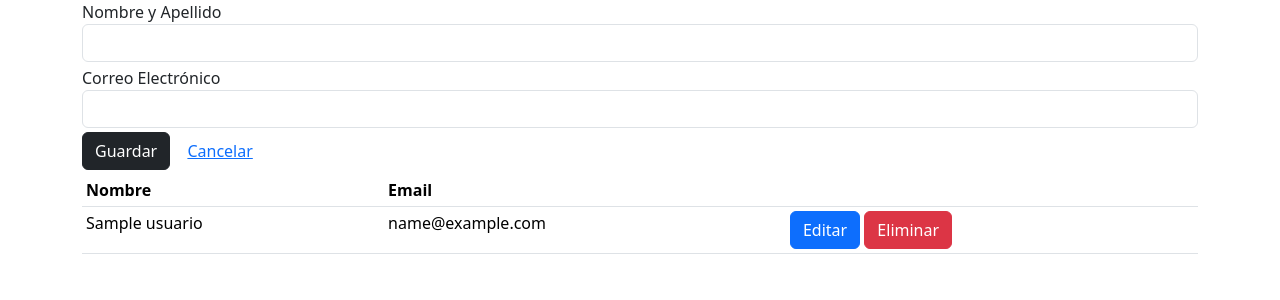
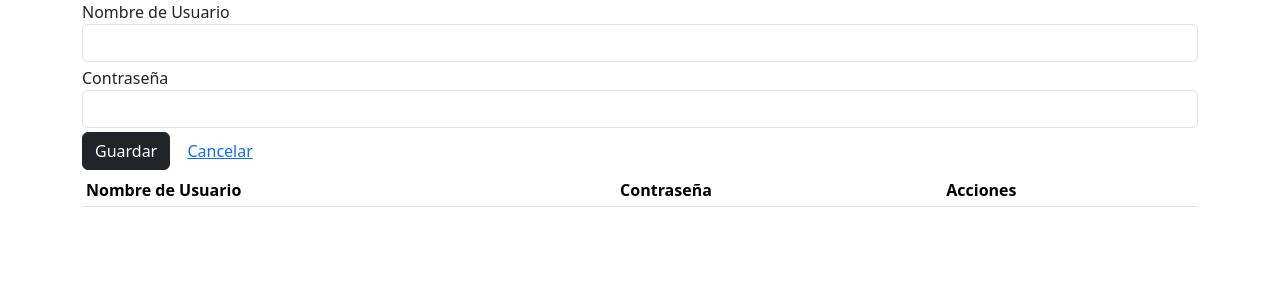
Before and after one commit to velycrxcker/7bFLASK, a Flask app: page / in a window 1280 px wide. Shown: the top 300 px of the page. Run offline with Flask 3, Linux system fonts and the light colour scheme; tables that the repository leaves empty or names only in its code hold one stand-in row (values such as "Sample post"); lists and menus that the app fills with data are empty.

Commit message:
Update app.html

```diff
--- a/templates/app.html
+++ b/templates/app.html
@@ -3,21 +3,22 @@
 <head>
     <meta charset="UTF-8">
     <meta name="viewport" content="width=device-width, initial-scale=1.0">
-    <link href="https://cdn.jsdelivr.net/npm/bootstrap@5.3.3/dist/css/bootstrap.min.css" rel="stylesheet">
-    <script src="https://code.jquery.com/jquery-3.7.1.min.js"></script>
+    <link href="https://cdn.jsdelivr.net/npm/bootstrap@5.3.3/dist/css/bootstrap.min.css" rel="stylesheet" integrity="sha384-QWTKZyjpPEjISv5WaRU9OFeRpok6YctnYmDr5pNlyT2bRjXh0JMhjY6hW+ALEwIH" crossorigin="anonymous">
+    <script src="https://code.jquery.com/jquery-3.7.1.min.js" integrity="sha256-/JqT3SQfawRcv/BIHPThkBvs0OEvtFFmqPF/lYI/Cxo=" crossorigin="anonymous"></script>
     <title>Registro de Usuarios</title>
 </head>
 <body>
     <div class="container">
-        <form id="frmUsuario" method="post">
+      <form id="frmUsuarios" method="post">
           <input type="hidden" id="id" name="id">
+
           <div class="mb-1">
-                <label for="nombre">Nombre y Apellido</label>
+              <label for="nombre">Nombre de Usuario</label>
               <input type="text" id="nombre" name="nombre" class="form-control" required>
           </div>
           <div class="mb-1">
-                <label for="email">Correo Electrónico</label>
-                <input type="email" id="email" name="email" class="form-control" required>
+              <label for="contrasena">Contraseña</label>
+              <input type="password" id="contrasena" name="contrasena" class="form-control" required>
           </div>
           <div class="mb-1">
               <button id="guardar" name="guardar" class="btn btn-dark">Guardar</button>
@@ -27,26 +28,30 @@
       <table class="table table-sm">
         <thead>
           <tr>
-                    <th>Nombre</th>
-                    <th>Email</th>
-                    <th></th>
+            <th>Nombre de Usuario</th>
+            <th>Contraseña</th>
+            <th>Acciones</th>
           </tr>
         </thead>
         <tbody id="tbodyUsuarios"></tbody>
       </table>
     </div>
 
+    <script src="https://cdn.jsdelivr.net/npm/bootstrap@5.3.3/dist/js/bootstrap.bundle.min.js" integrity="sha384-YvpcrYf0tY3lHB60NNkmXc5s9fDVZLESaAA55NDzOxhy9GkcIdslK1eN7N6jIeHz" crossorigin="anonymous"></script>
+
     <script>
+        window.addEventListener("load", function (event) {
             function buscar() {
-            $.get("/buscar", function (respuesta) {
+                $.get("/buscar_usuarios", function (respuesta) {
                     $("#tbodyUsuarios").html("");
-                respuesta.forEach(function(usuario) {
+
+                    respuesta.forEach(function (usuario) {
                         $("#tbodyUsuarios").append(`<tr>
-                        <td>${usuario["Nombre"]}</td>
-                        <td>${usuario["Email"]}</td>
+                            <td>${usuario["Nombre_Usuario"]}</td>
+                            <td>${usuario["Contrasena"]}</td>
                             <td>
-                            <button class="btn btn-primary btn-editar" data-id="${usuario["Id"]}">Editar</button>
-                            <button class="btn btn-danger btn-eliminar" data-id="${usuario["Id"]}">Eliminar</button>
+                                <button class="btn btn-primary btn-editar" data-id="${usuario["Id_Usuario"]}">Editar</button>
+                                <button class="btn btn-danger btn-eliminar" data-id="${usuario["Id_Usuario"]}">Eliminar</button>
                             </td>
                         </tr>`);
                     });
@@ -55,30 +60,39 @@
 
             buscar();
 
-        $(document).on("click", ".btn-editar", function () {
-            const id = $(this).attr("data-id");
-            $.get("/editar", {id: id}, function (usuario) {
-                $("#id").val(usuario.Id);
-                $("#nombre").val(usuario.Nombre);
-                $("#email").val(usuario.Email);
+            $(document).on("click", ".btn-editar", function (event) {
+                var id = $(this).attr("data-id");
+
+                $.get("/editar_usuario", {id: id}, function (respuesta) {
+                    var usuario = respuesta[0];
+
+                    $("#id").val(usuario["Id_Usuario"]).trigger("focus");
+                    $("#nombre").val(usuario["Nombre_Usuario"]);
+                    $("#contrasena").val(usuario["Contrasena"]);
                 });
             });
 
-        $(document).on("click", ".btn-eliminar", function () {
-            if (!confirm("¿Quieres eliminar este usuario?")) {
+            $(document).on("click", ".btn-eliminar", function (event) {
+                if (!confirm("¿Quieres eliminar este registro?")) {
                     return;
                 }
-            const id = $(this).attr("data-id");
-            $.post("/eliminar", {id: id}, function () {
-                buscar();
+
+                var id = $(this).attr("data-id");
+
+                $.post("/eliminar_usuario", {id: id}, function () {
+                    buscar(); // Refrescar la lista
                 });
             });
 
-        $("#frmUsuario").submit(function (event) {
+            $("#frmUsuarios").submit(function (event) {
                 event.preventDefault();
-            $.post("/guardar", $(this).serialize(), function () {
-                $("#frmUsuario").get(0).reset();
-                buscar();
+
+                $.post("/guardar_usuario", $(this).serialize(), function () {
+                    $("#frmUsuarios").get(0).reset();
+                    buscar(); // Refrescar la lista
+                });
+            }).on("reset", function (event) {
+                $("#id").val("");
             });
         });
     </script>
```
Lines whose indentation alone changed are shown as unchanged.
